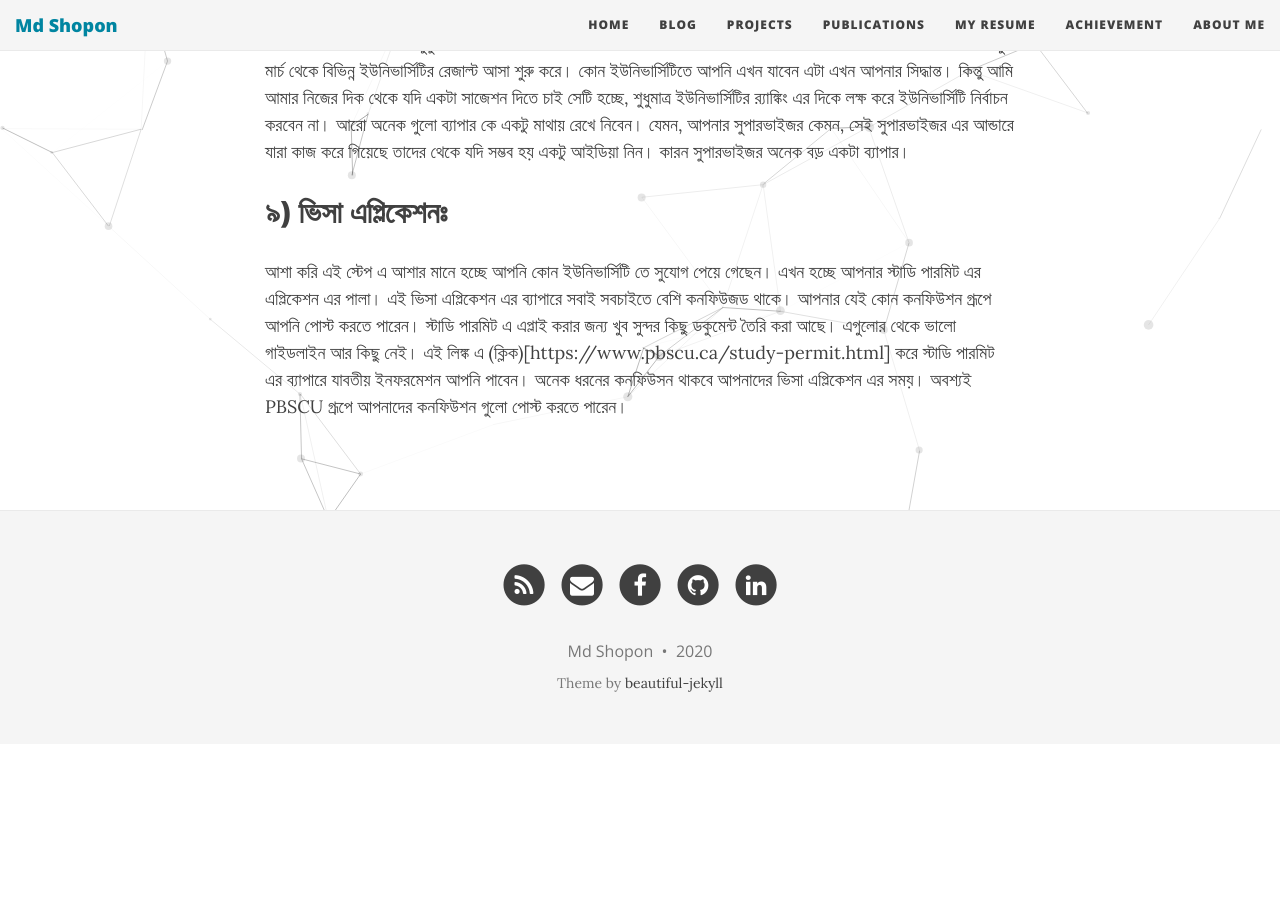
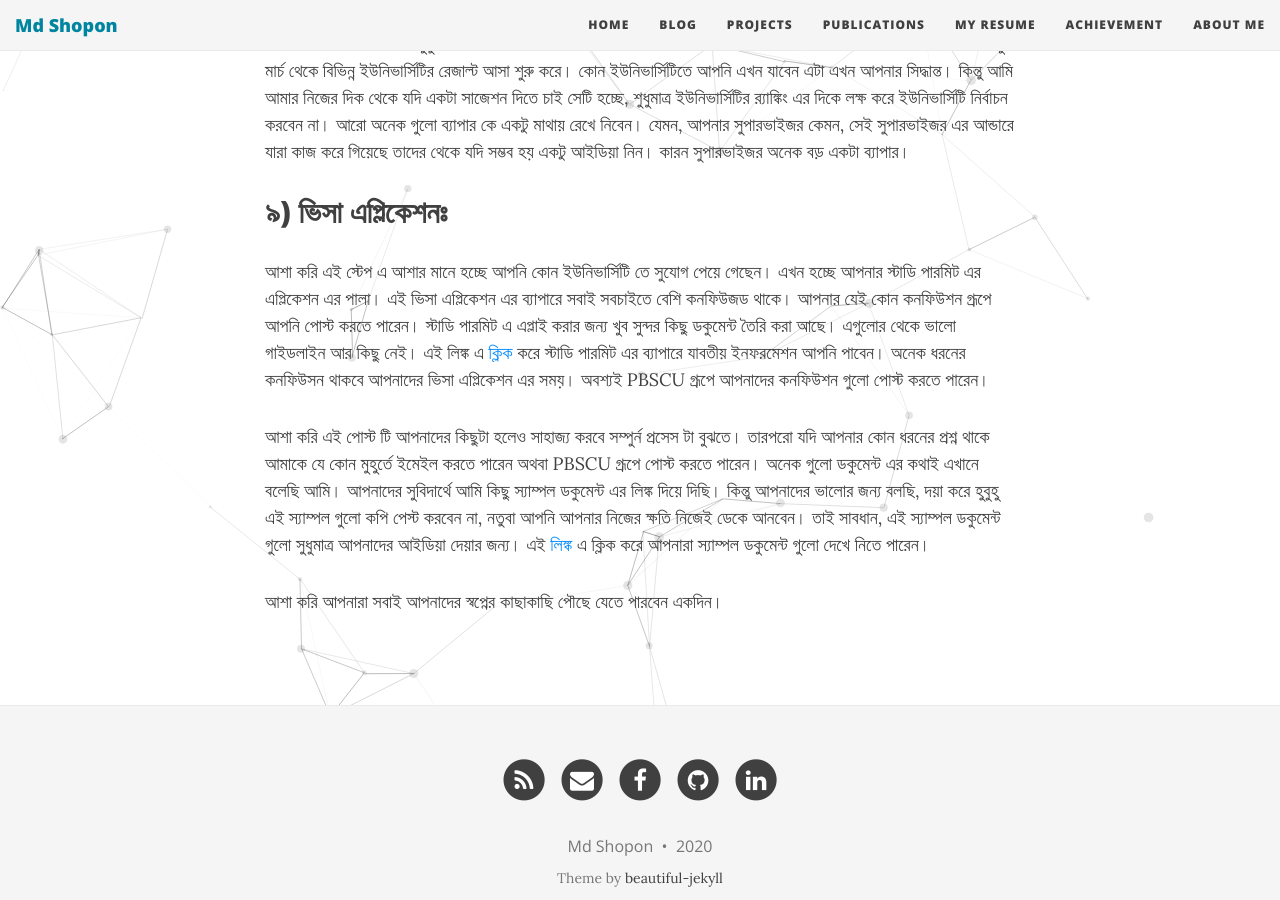
Before and after one commit to mdshopon/mdshopon.github.io, a Jekyll site: the page built from _posts/2020-06-19-studycanada.md, in a window 1280 px wide and 900 px high, scrolled down 7063 px. Built offline with Jekyll 4.4.1, drawn with Linux system fonts in a browser that asks for light colours; nearby versions of some CDN libraries; comment, search, counter and statistics services are not loaded; before the commit the page ends 7814 px from its top, so only the background shows below that.

Commit message:
Update 2020-06-19-studycanada.md

```diff
--- a/_posts/2020-06-19-studycanada.md
+++ b/_posts/2020-06-19-studycanada.md
@@ -240,4 +240,9 @@
 এপ্লাই শেষ হয়ে গেলে এখন শুধু অপেক্ষার পালা। আস্তে আস্তে এক এক ইউনিভার্সিটি থেকে রেজাল্ট দিবে। ফল সেমিস্টার এর জন্য মোটামুটি মার্চ থেকে বিভিন্ন ইউনিভার্সিটির রেজাল্ট আসা শুরু করে। কোন ইউনিভার্সিটিতে আপনি এখন যাবেন এটা এখন আপনার সিদ্ধান্ত। কিন্তু আমি আমার নিজের দিক থেকে যদি একটা সাজেশন দিতে চাই সেটি হচ্ছে, শুধুমাত্র ইউনিভার্সিটির র‍্যাঙ্কিং এর দিকে লক্ষ করে ইউনিভার্সিটি নির্বাচন করবেন না। আরো অনেক গুলো ব্যাপার কে একটু মাথায় রেখে নিবেন। যেমন, আপনার সুপারভাইজর কেমন, সেই সুপারভাইজর এর আন্ডারে যারা কাজ করে গিয়েছে তাদের থেকে যদি সম্ভব হয় একটু আইডিয়া নিন। কারন সুপারভাইজর অনেক বড় একটা ব্যাপার।
 
 ## ৯) ভিসা এপ্লিকেশনঃ
-আশা করি এই স্টেপ এ আশার মানে হচ্ছে আপনি কোন ইউনিভার্সিটি তে সুযোগ পেয়ে গেছেন। এখন হচ্ছে আপনার স্টাডি পারমিট এর এপ্লিকেশন এর পালা। এই ভিসা এপ্লিকেশন এর ব্যাপারে সবাই সবচাইতে বেশি কনফিউজড থাকে। আপনার যেই কোন কনফিউশন গ্রূপে আপনি পোস্ট করতে পারেন। স্টাডি পারমিট এ এপ্লাই করার জন্য খুব সুন্দর কিছু ডকুমেন্ট তৈরি করা আছে। এগুলোর থেকে ভালো গাইডলাইন আর কিছু নেই। এই লিঙ্ক এ (ক্লিক)[https://www.pbscu.ca/study-permit.html] করে স্টাডি পারমিট এর ব্যাপারে যাবতীয় ইনফরমেশন আপনি পাবেন। অনেক ধরনের কনফিউসন থাকবে আপনাদের ভিসা এপ্লিকেশন এর সময়। অবশ্যই PBSCU গ্রূপে আপনাদের কনফিউশন গুলো পোস্ট করতে পারেন।
+আশা করি এই স্টেপ এ আশার মানে হচ্ছে আপনি কোন ইউনিভার্সিটি তে সুযোগ পেয়ে গেছেন। এখন হচ্ছে আপনার স্টাডি পারমিট এর এপ্লিকেশন এর পালা। এই ভিসা এপ্লিকেশন এর ব্যাপারে সবাই সবচাইতে বেশি কনফিউজড থাকে। আপনার যেই কোন কনফিউশন গ্রূপে আপনি পোস্ট করতে পারেন। স্টাডি পারমিট এ এপ্লাই করার জন্য খুব সুন্দর কিছু ডকুমেন্ট তৈরি করা আছে। এগুলোর থেকে ভালো গাইডলাইন আর কিছু নেই। এই লিঙ্ক এ [ক্লিক](https://www.pbscu.ca/study-permit.html) করে স্টাডি পারমিট এর ব্যাপারে যাবতীয় ইনফরমেশন আপনি পাবেন। অনেক ধরনের কনফিউসন থাকবে আপনাদের ভিসা এপ্লিকেশন এর সময়। অবশ্যই PBSCU গ্রূপে আপনাদের কনফিউশন গুলো পোস্ট করতে পারেন।
+
+
+আশা করি এই পোস্ট টি আপনাদের কিছুটা হলেও সাহাজ্য করবে সম্পুর্ন প্রসেস টা বুঝতে। তারপরো যদি আপনার কোন ধরনের প্রশ্ন থাকে আমাকে যে কোন মুহুর্তে ইমেইল করতে পারেন অথবা PBSCU গ্রূপে পোস্ট করতে পারেন। অনেক গুলো ডকুমেন্ট এর কথাই এখানে বলেছি আমি। আপনাদের সুবিদার্থে আমি কিছু স্যাম্পল ডকুমেন্ট এর লিঙ্ক দিয়ে দিছি। কিন্তু আপনাদের ভালোর জন্য বলছি, দয়া করে হুবুহু এই স্যাম্পল গুলো কপি পেস্ট করবেন না, নতুবা আপনি আপনার নিজের ক্ষতি নিজেই ডেকে আনবেন। তাই সাবধান, এই স্যাম্পল ডকুমেন্ট গুলো সুধুমাত্র আপনাদের আইডিয়া দেয়ার জন্য। এই [লিঙ্ক](লিঙ্ক) এ ক্লিক করে আপনারা স্যাম্পল ডকুমেন্ট গুলো দেখে নিতে পারেন।
+
+আশা করি আপনারা সবাই আপনাদের স্বপ্নের কাছাকাছি পৌছে যেতে পারবেন একদিন।
```
